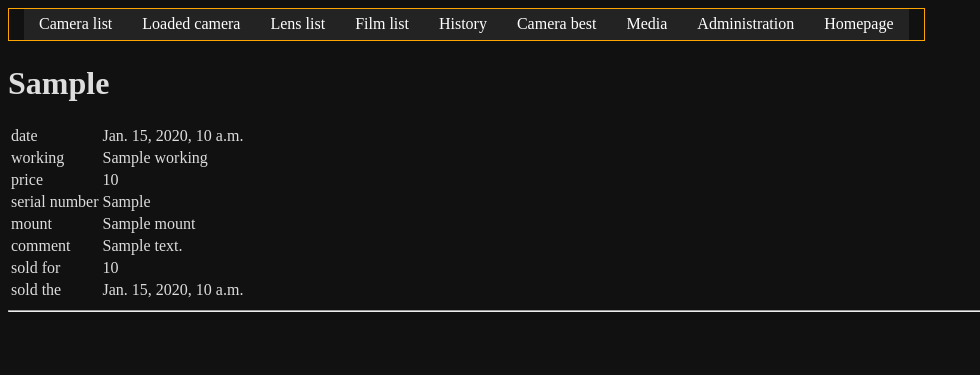
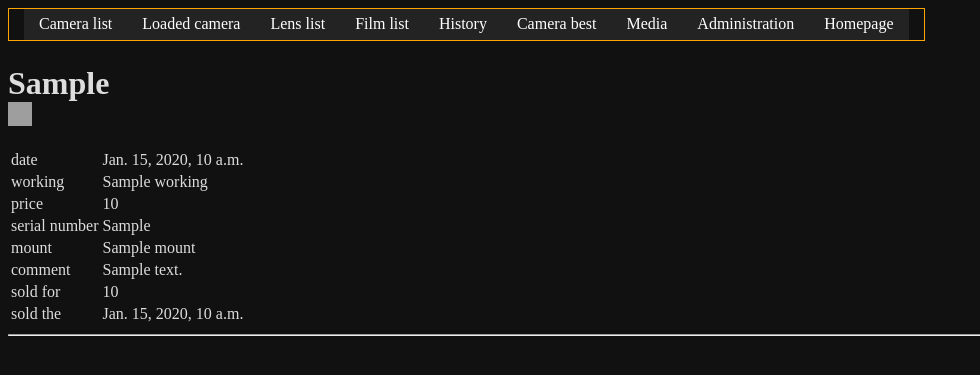
Before and after one commit to zaurky/catalog2, a Django app: template lens/templates/lens/info.html in a window 1280 px wide. Shown: the top 375 px of the page, without its empty margins (0-980 px from the left). Run offline with Django 3.2, Linux system fonts and the light colour scheme; the template is opened without the code that fills it: most values are stand-ins (such as "Sample title", 1, 10 or a date in 2020); grey boxes are pictures that could not be loaded.

Commit message:
add action icons for lens selling in lens info page

```diff
--- a/lens/templates/lens/info.html
+++ b/lens/templates/lens/info.html
@@ -3,7 +3,15 @@
 {% block title %}lens info : {{ catalog.lens_model }}{% endblock %}
 
 {% block content %}
-<h1>{{ catalog.lens_model }}</h1>
+<h1>{{ catalog.lens_model }}
+    <a href='/admin/lens/catalog/{{ catalog.pk }}' class='edit icon'></a>
+    {% if not catalog.gotit %}
+    {% elif catalog.sell_price %}
+	<a href='/lens/catalog/sold/{{ catalog.pk }}' class='sell icon'></a>
+    {% else %}
+	<a href='/lens/catalog/sell/{{ catalog.pk }}' class='sell icon'></a>
+    {% endif %}
+</h1>
 
 <table>
     <tr><td>date</td><td>{{ catalog.date }}</td></tr>
```
